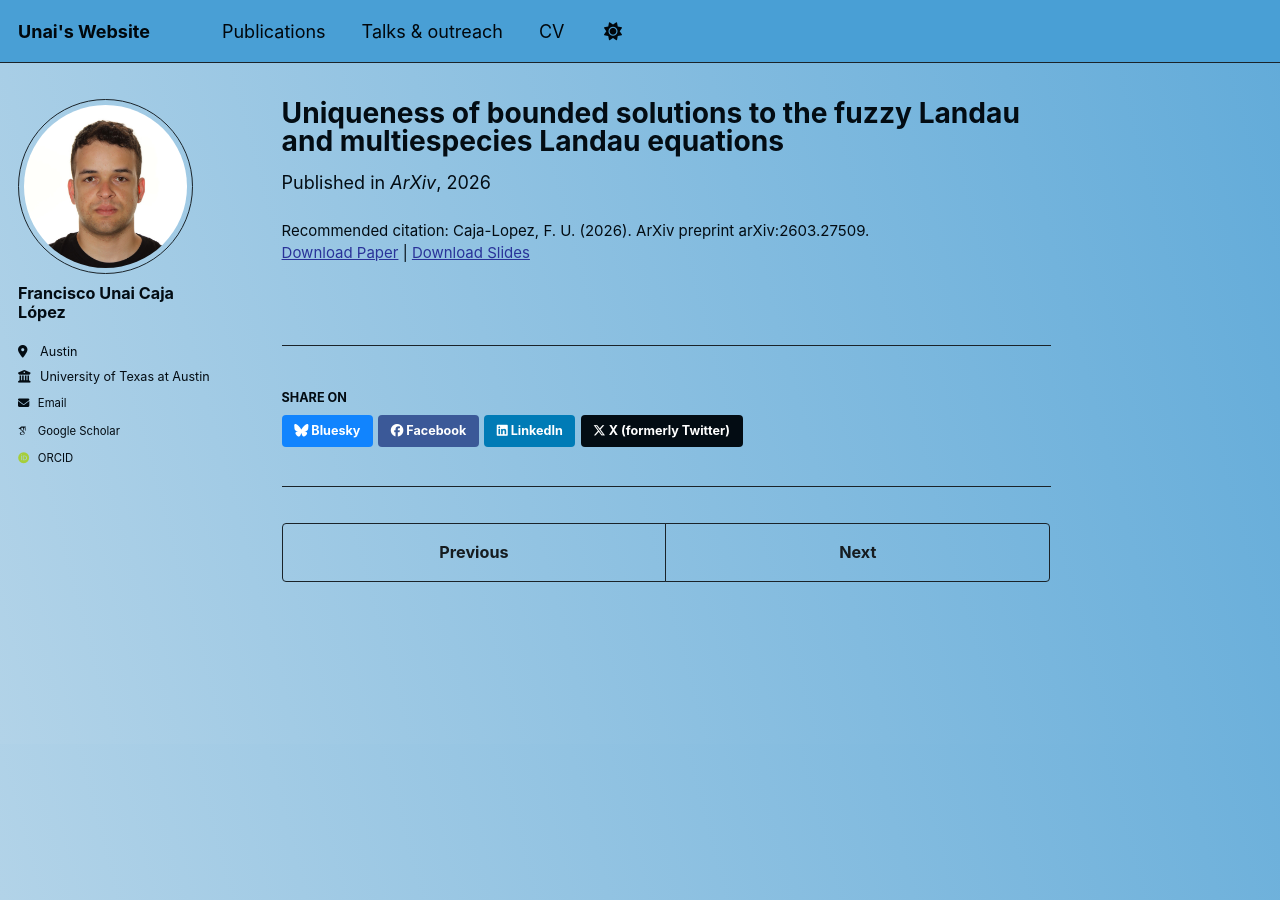
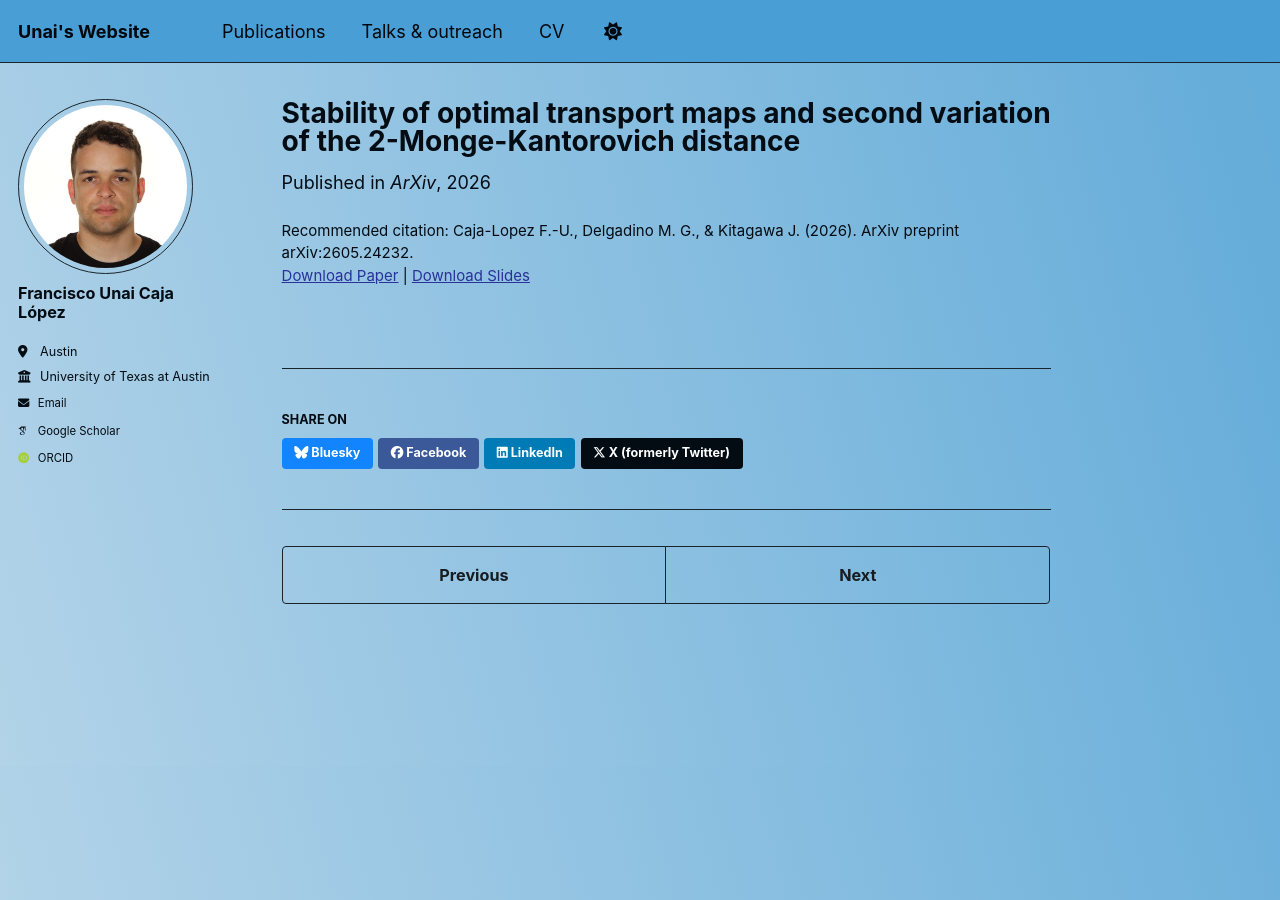
Before and after one commit to UnaiCaja/UnaiCaja.github.io, a Jekyll site: the page built from _publications/2026-05-26-Stability of optimal transport maps and second variation of the 2-Monge-Kantorovich distance.md, in a window 1280 px wide. Built offline with Jekyll 4.4.1, drawn with Linux system fonts in a browser that asks for light colours; some web fonts are replaced.

Commit message:
OT stability preprint

```diff
--- a/_publications/2026-03-30-Uniqueness-bounded-solutions-fuzzy-Landau.md
+++ b/_publications/2026-03-30-Uniqueness-bounded-solutions-fuzzy-Landau.md
@@ -8,5 +8,5 @@ date: 2026-03-30
 venue: 'ArXiv'
 slidesurl: 'https://arxiv.org/abs/2603.27509'
 paperurl: 'http://unaicaja.github.io/files/publications/2026_Uniqueness_fuzzy_multiespecies_Landau.pdf'
-citation: 'Caja-Lopez, F. U. (2026). ArXiv preprint arXiv:2603.27509.'
+citation: 'Caja-Lopez F. U. (2026). ArXiv preprint arXiv:2603.27509.'
 ---
--- /dev/null
+++ b/_publications/2026-05-26-Stability of optimal transport maps and second variation of the 2-Monge-Kantorovich distance.md
@@ -0,0 +1,12 @@
+---
+title: "Stability of optimal transport maps and second variation of the 2-Monge-Kantorovich distance"
+collection: publications
+category: preprints
+permalink: /publication/1
+excerpt: 'This paper number 1'
+date: 2026-05-26
+venue: 'ArXiv'
+slidesurl: 'https://arxiv.org/abs/2605.24232'
+paperurl: 'http://unaicaja.github.io/files/publications/2026_Stability_OT.pdf'
+citation: 'Caja-Lopez F.-U., Delgadino M. G., & Kitagawa J. (2026). ArXiv preprint arXiv:2605.24232.'
+---
```
Also changed, not shown: _publications/2025-04-18-contractivity-of-wasserstein-distance-and-exponential-decay-for-the-Landau-equation-with-Maxwellian-molecules.md (+1 -1 lines), _publications/2025-06-10-surface-discretization-in-optical-aspheres-production.md (+1 -1 lines), 3 other files.
